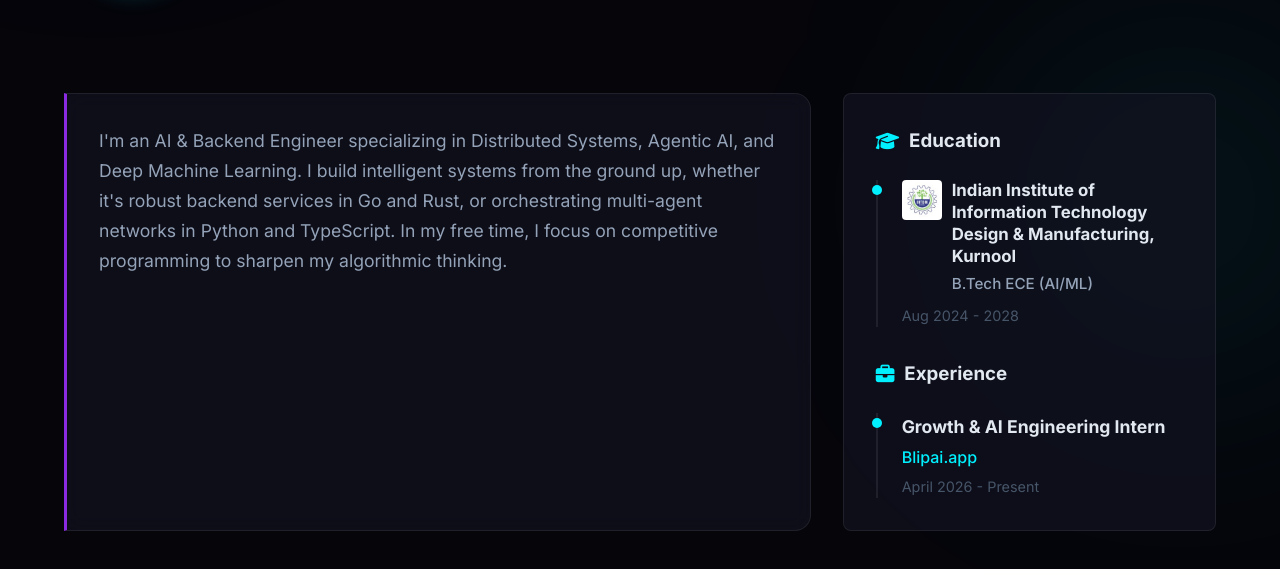
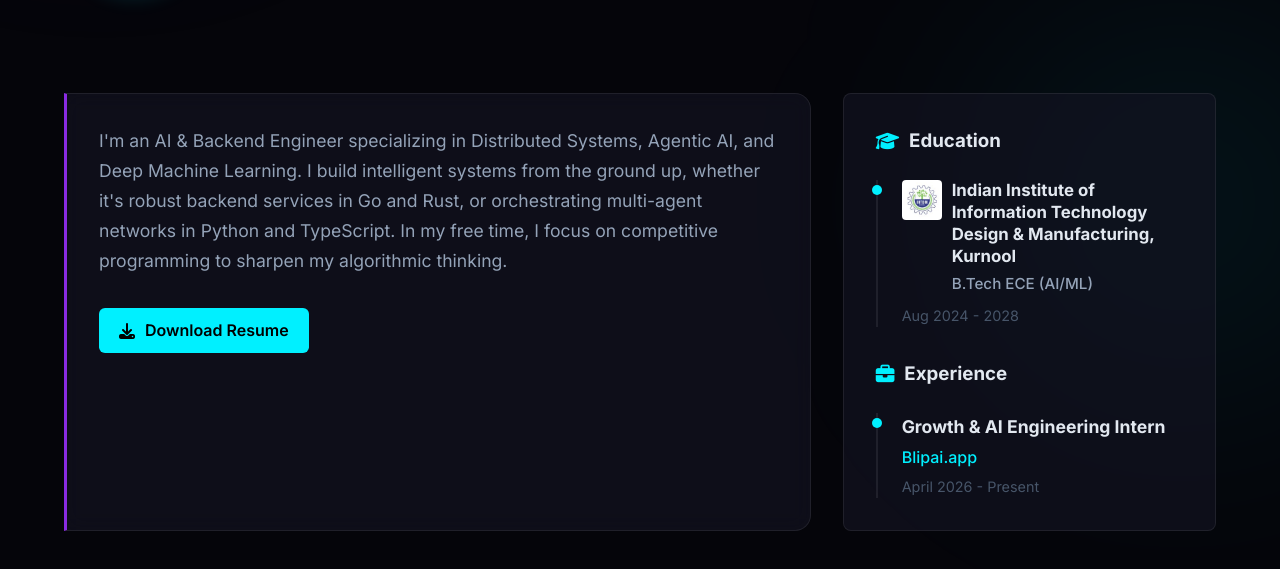
Before and after one commit to DsThakurRawat/divyansh.is-a.dev, a website: page about.html in a window 1280 px wide. Shown: the part 497-1066 px from the top of the page. Drawn offline with nearby package versions, Linux system fonts and the light colour scheme.

Commit message:
feat: add download resume button to about page

```diff
--- a/about.html
+++ b/about.html
@@ -54,6 +54,12 @@
         <section class="about-grid" style="margin-bottom: 4rem;">
             <div class="about-block">
                 <p>I'm an AI & Backend Engineer specializing in Distributed Systems, Agentic AI, and Deep Machine Learning. I build intelligent systems from the ground up, whether it's robust backend services in Go and Rust, or orchestrating multi-agent networks in Python and TypeScript. In my free time, I focus on competitive programming to sharpen my algorithmic thinking.</p>
+
+                <div style="margin-top: 2rem;">
+                    <a href="#" onclick="alert('Resume will be uploaded soon!')" style="display: inline-flex; align-items: center; gap: 10px; background: var(--accent-cyan); color: #000; padding: 10px 20px; border-radius: 6px; font-weight: 600; text-decoration: none; font-size: 1rem; transition: transform 0.2s, box-shadow 0.2s;">
+                        <i class="fas fa-download"></i> Download Resume
+                    </a>
+                </div>
             </div>
 
             <div class="timeline-block" style="background: var(--bg-card); border: 1px solid var(--border); border-radius: var(--radius-md); padding: 2rem;">
```
